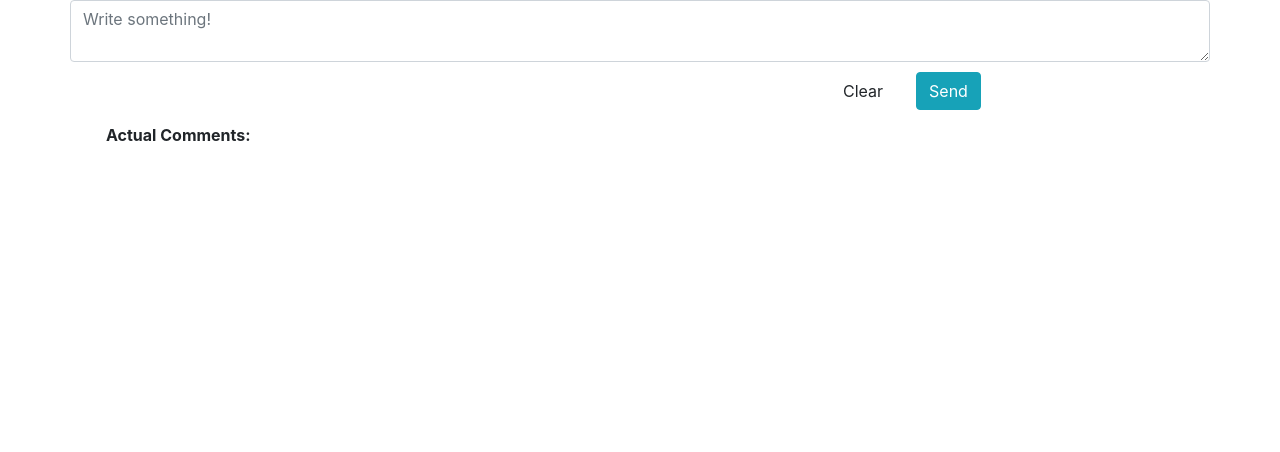
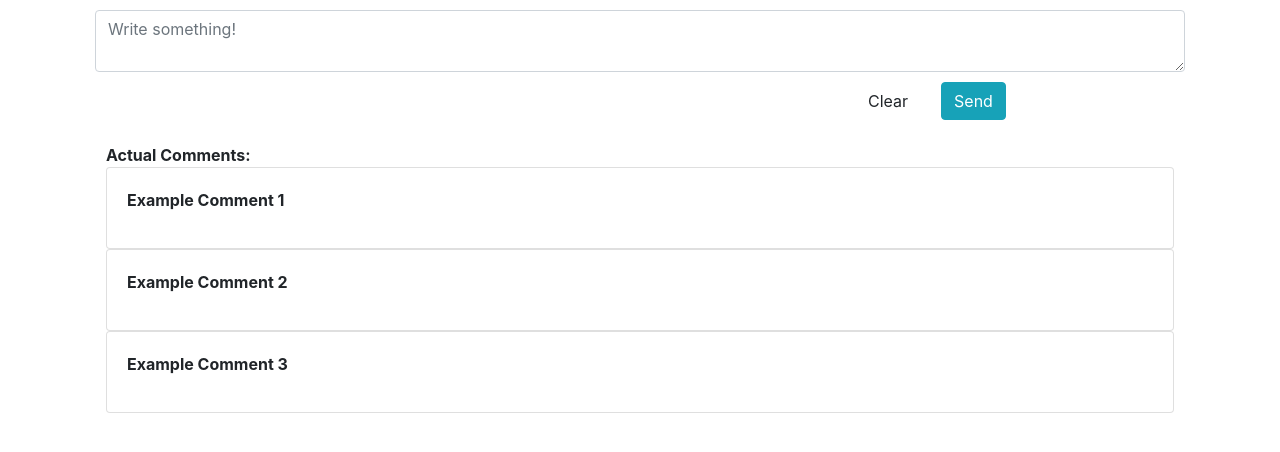
Before and after one commit to flavioislima/realtime-comments, a React (Create React App) app: page / in a window 1280 px wide. Shown: the top 452 px of the page. Built offline with nearby package versions, Linux system fonts and the light colour scheme.

Commit message:
Cleaned the code and added examples

```diff
--- a/src/App.js
+++ b/src/App.js
@@ -8,7 +8,11 @@
     super(props)
     this.postNewComment = this.postNewComment.bind(this)
     this.state = {
-      comments: {}
+      comments: {
+        '1': { comment: 'Example Comment 1' },
+        '2': { comment: 'Example Comment 2' },
+        '3': { comment: 'Example Comment 3' },
+      }
     }
   }
 
--- a/src/components/NewComment.js
+++ b/src/components/NewComment.js
@@ -14,12 +14,13 @@
                 comment: this.refs.comment.value
             })
             this.refs.comment.value = ''
+            event.preventDefault()
         }
     }
 
     render() {
         return (
-            <div className="row">
+            <div className="row" style={{ margin: 10 }}>
                 <textarea
                     ref="comment"
                     onKeyDown={this.handleEnter}
```
